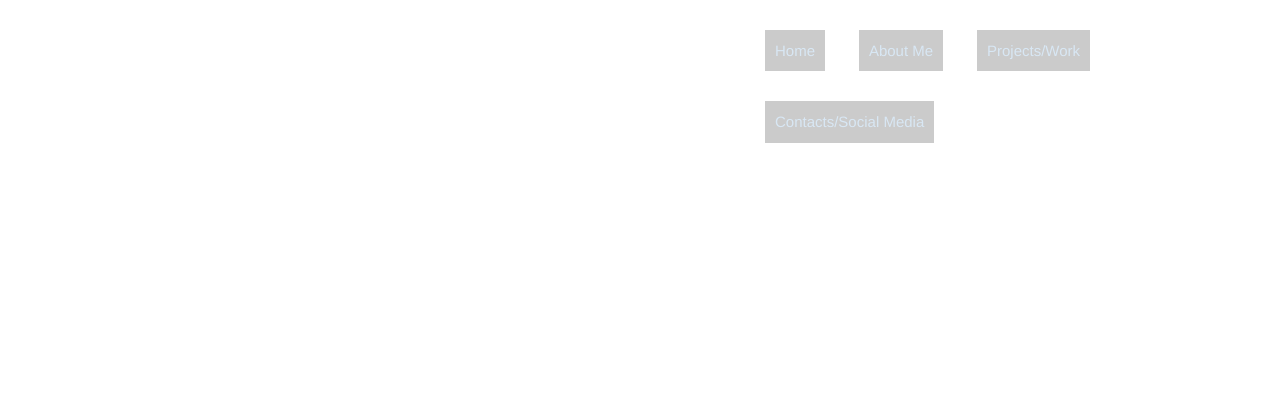
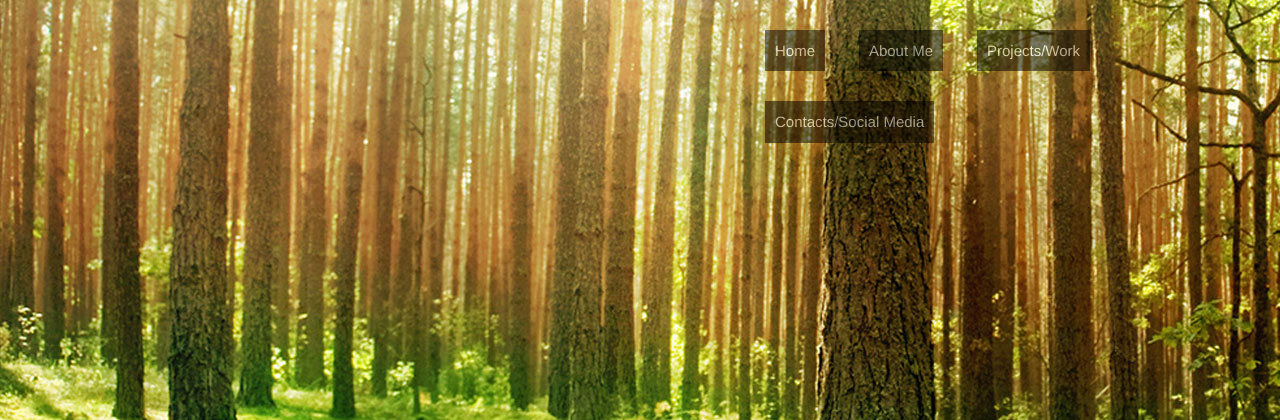
Before and after one commit to julianinla/LandingPage, a PHP site: page / in a window 1280 px wide. Shown: the top 420 px of the page. Run offline with PHP 8.4, Linux system fonts and the light colour scheme.

Commit message:
Added Background Image

```diff
--- a/css/styles.css
+++ b/css/styles.css
@@ -4,10 +4,13 @@
 
 	/* font */
 	font-family: 'Lato', sans-serif;
+
 }
 
 body {
 
+	/* image */
+	background-image: url("/../LandingPage/img/forest-back.jpg");
 }
 
 header {
@@ -22,7 +25,13 @@
 /* Styles for Links */
 
 a {
+
+	/* text decoration*/
 	text-decoration: none !important;
+
+	/* color */
+	color: white !important;
+
 }
 
 /* each individual link */
@@ -35,9 +44,9 @@
 	display: inline-block;
 
 	/* color */
-	color: black !important;
+	color: white !important;
 	background-color: black;
-	opacity: 0.2;
+	opacity: 0.5;
 
 	/* font */
 	font-size: 15px;
```
Also changed, not shown: img/forest-back.jpg (added).
